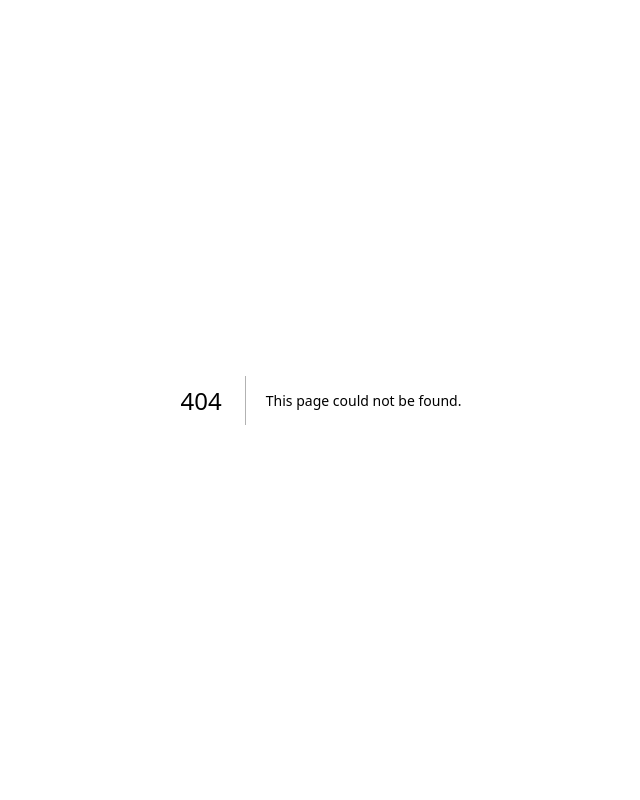
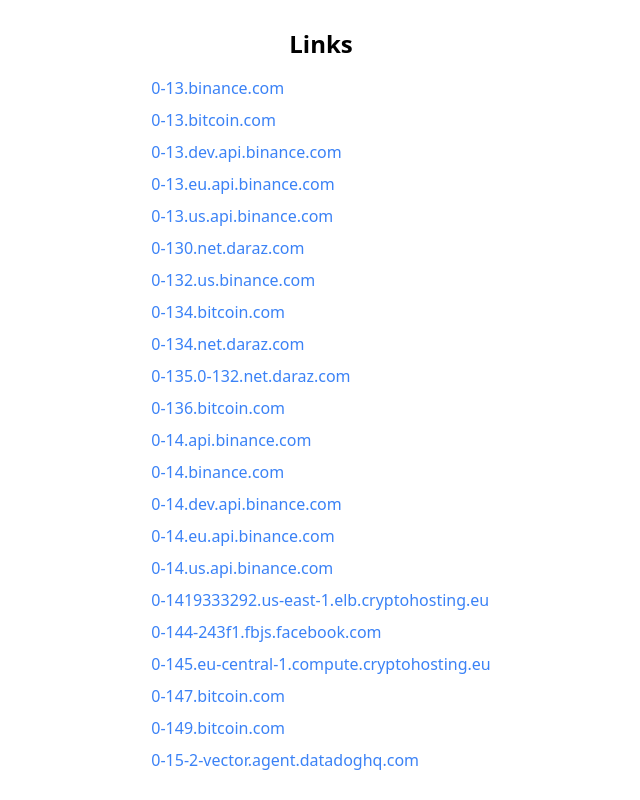
Before and after one commit to Shreyaan/ScamGaurdian, a Next.js app in the folder web/: page /virus in a window 1280 px wide. Before the commit this address had no page. Shown: the whole page, without its empty margins (319-959 px from the left). Built offline with nearby package versions, Linux system fonts and the light colour scheme.

Commit message:
test all urls on page

```diff
--- a/web/src/pages/test.jsx
+++ /dev/null
@@ -1,50 +0,0 @@
-import { useState } from 'react'
-
-export default function Home() {
-  const [domains, setDomains] = useState('')
-  const [results, setResults] = useState([])
-
-  const checkDomains = async () => {
-    const response = await fetch('/api/check-domains', {
-      method: 'POST',
-      headers: {
-        'Content-Type': 'application/json',
-      },
-      body: JSON.stringify({ domains }),
-    })
-
-    const data = await response.json()
-    setResults(data)
-  }
-
-  return (
-    <div className="flex flex-col items-center justify-center min-h-screen py-2">
-      <div className="flex flex-col items-center w-6/12">
-        <textarea
-          value={domains}
-          onChange={(e) => setDomains(e.target.value)}
-          className="w-full h-64 p-4 mb-4 bg-white border border-gray-300 rounded shadow appearance-none hover:border-gray-700"
-          placeholder="Enter domains separated by newlines"
-        />
-
-        <button
-          onClick={checkDomains}
-          className="px-4 py-2 font-bold text-white bg-blue-500 rounded hover:bg-blue-700"
-        >
-          Check Domains
-        </button>
-
-        {results.length > 0 && (
-          <div className="w-full mt-4">
-            <h2 className="mb-4 text-lg font-bold text-center">Results:</h2>
-            {results.map((item, index) => (
-              <div key={index} className="mb-2 text-center">
-                <span className="font-bold">{item.domainName}:</span> {item.isBlacklisted ? 'Blacklisted' : 'Not blacklisted'}
-              </div>
-            ))}
-          </div>
-        )}
-      </div>
-    </div>
-  )
-}
--- a/web/src/pages/test2.tsx
+++ b/web/src/pages/test2.tsx
@@ -28,7 +28,7 @@
 
   return (
     <div className="container mx-auto p-4">
-      <h1 className="text-3xl font-bold mb-4">Domain Checker</h1>
+      <h1 className="text-3xl font-bold mb-4">Domain Checker - blacklist only</h1>
       <div className="mb-4">
         <textarea
           className="w-full h-40 p-2 border border-gray-300 rounded"
--- /dev/null
+++ b/web/src/pages/virus.tsx
@@ -0,0 +1,50 @@
+import React from 'react';
+
+const links = [
+    "0-13.binance.com",
+    "0-13.bitcoin.com",
+    "0-13.dev.api.binance.com",
+    "0-13.eu.api.binance.com",
+    "0-13.us.api.binance.com",
+    "0-130.net.daraz.com",
+    "0-132.us.binance.com",
+    "0-134.bitcoin.com",
+    "0-134.net.daraz.com",
+    "0-135.0-132.net.daraz.com",
+    "0-136.bitcoin.com",
+    "0-14.api.binance.com",
+    "0-14.binance.com",
+    "0-14.dev.api.binance.com",
+    "0-14.eu.api.binance.com",
+    "0-14.us.api.binance.com",
+    "0-1419333292.us-east-1.elb.cryptohosting.eu",
+    "0-144-243f1.fbjs.facebook.com",
+    "0-145.eu-central-1.compute.cryptohosting.eu",
+    "0-147.bitcoin.com",
+    "0-149.bitcoin.com",
+    "0-15-2-vector.agent.datadoghq.com"
+  ];
+
+const LinksPage = () => {
+  return (
+    <div className="flex flex-col items-center justify-center min-h-screen">
+      <h1 className="text-2xl font-semibold mb-4">Links</h1>
+      <div className="grid gap-2">
+        {links.map((link, index) => (
+          <a
+            key={index}
+            href={`http://${link}`}
+            className="text-blue-500 hover:underline disabled"
+            target="_blank"
+            rel="noopener noreferrer"
+
+          >
+            {link}
+          </a>
+        ))}
+      </div>
+    </div>
+  );
+};
+
+export default LinksPage;
--- a/web/src/styles/globals.css
+++ b/web/src/styles/globals.css
@@ -34,3 +34,8 @@
   border-radius: 12px;
   border: 3px solid #fffafa;
 }
+
+a.disabled {
+  pointer-events: none;
+  cursor: default;
+}
```
Also changed, not shown: 5 other files (tests, documents, lock files or other folders).
